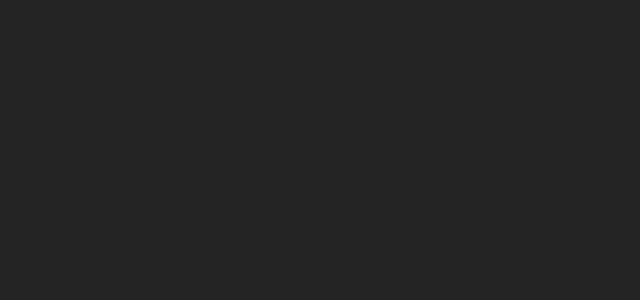
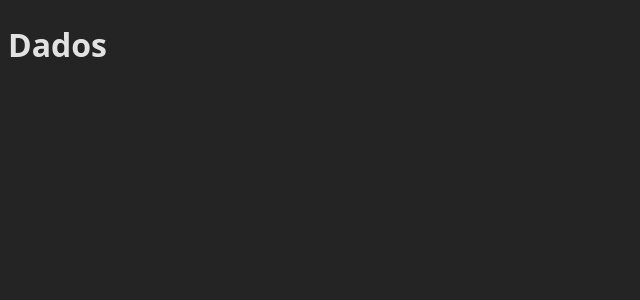
Before and after one commit to LeonardoZanol/front-usuarios, a React (Vite) app: page /dados/1 in a window 1280 px wide. Before the commit this address had no page. Shown: the top 300 px of the page, without its empty margins (0-640 px from the left). Built offline with nearby package versions, Linux system fonts and the light colour scheme.

Commit message:
feat: adicionada rota e componentes dados

```diff
--- a/src/App.jsx
+++ b/src/App.jsx
@@ -1,5 +1,6 @@
 import { BrowserRouter, Routes, Route } from "react-router-dom"
 import Usuarios from "./pages/Usuarios"
+import Dados from "./pages/Dados"
 
 function App() {
 
@@ -7,6 +8,7 @@ function App() {
     <BrowserRouter>
       <Routes>
         <Route path="/usuarios" element={<Usuarios />} />
+        <Route path="/dados/:id" element={<Dados />} />
       </Routes>
     </BrowserRouter>
   )
--- a/src/components/ListUsers.jsx
+++ b/src/components/ListUsers.jsx
@@ -1,6 +1,13 @@
 import { colors, Paper, Table, TableBody, TableCell, TableHead, TableRow } from "@mui/material"
+import { useNavigate } from "react-router-dom"
 
 function ListUsers({ users }) {
+
+    const navigate = useNavigate()
+
+    function changeRoute(user) {
+        navigate(`/dados/${user.id}`)
+    }
 
     return (
 
@@ -15,7 +22,7 @@ function ListUsers({ users }) {
                 </TableHead>
                 <TableBody>
                     {users.map((user) => (
-                    <TableRow>
+                    <TableRow key={user.id} hover sx={{ cursor: "pointer" }} onClick={() => {() => {changeRoute(user)}}}>
                         <TableCell>{user.id}</TableCell>
                         <TableCell>{user.nome}</TableCell>
                         <TableCell>{user.email}</TableCell>
--- /dev/null
+++ b/src/pages/Dados.jsx
@@ -0,0 +1,9 @@
+function Dados() {
+
+    return (
+        <h1>Dados</h1>
+    )
+
+}
+
+export default Dados
```
